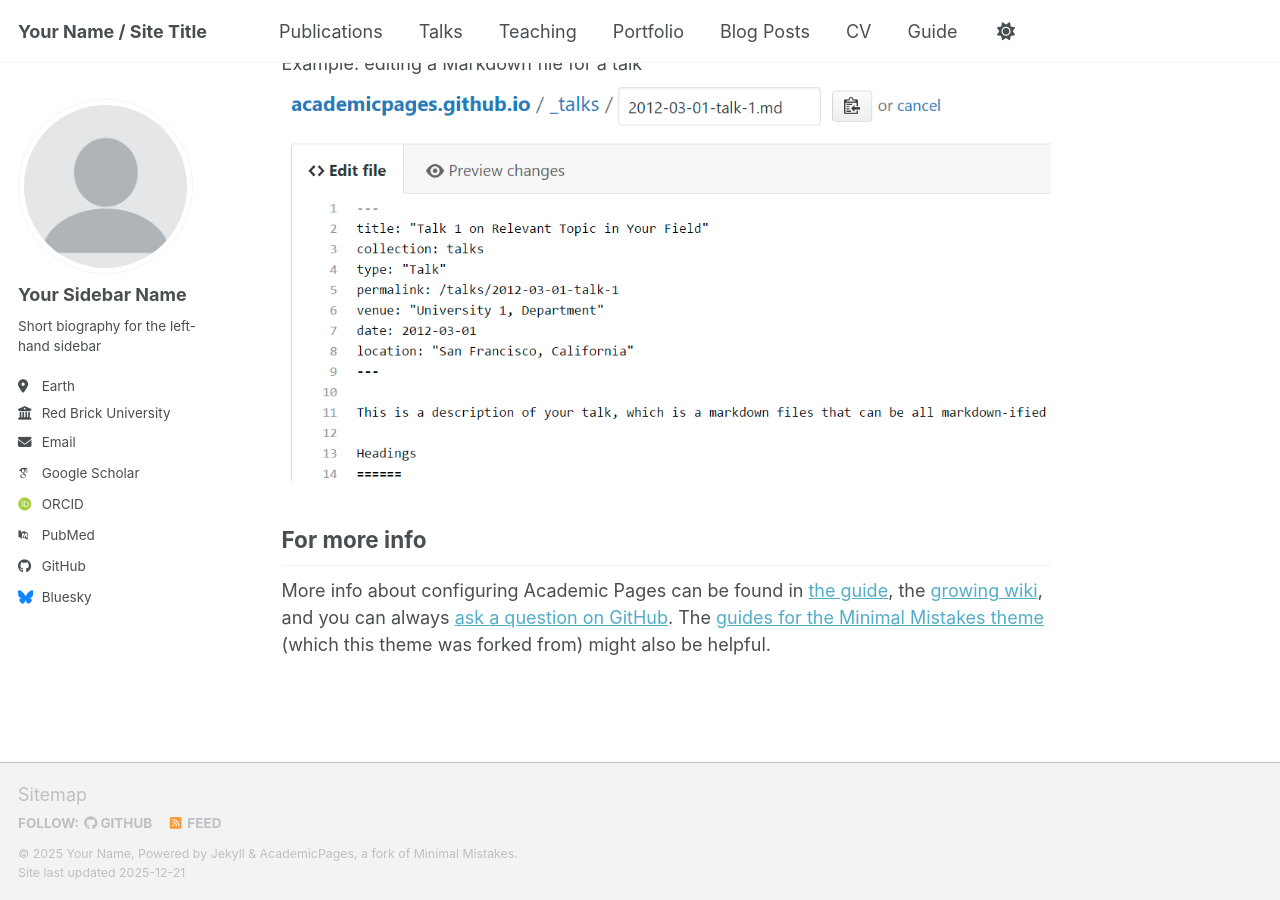
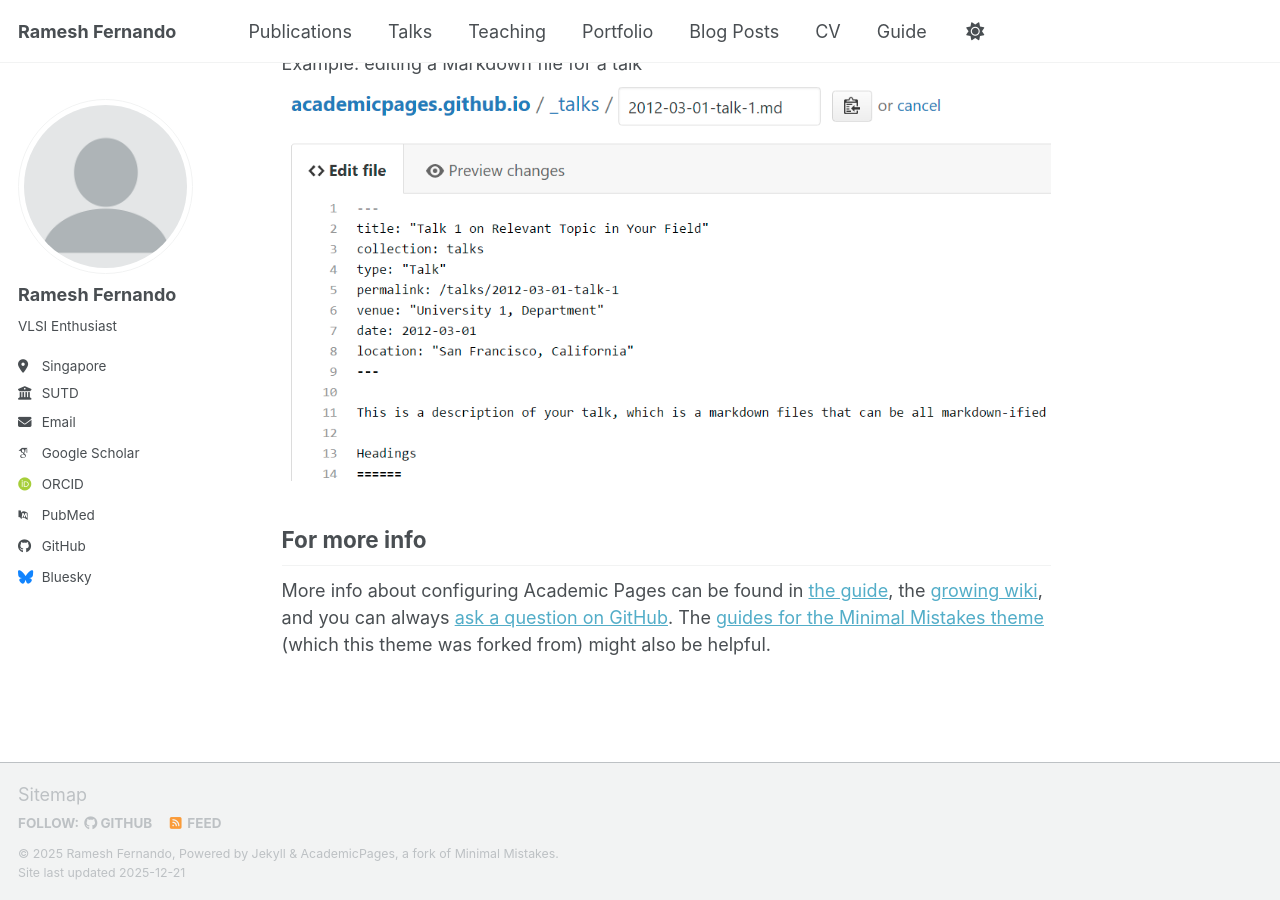
Before and after one commit to rameshfernando9239/rameshfernando9239.github.io, a Jekyll site: the page built from _pages/about.md, in a window 1280 px wide and 900 px high, scrolled down 2718 px. Built offline with Jekyll 4.4.1, drawn with Linux system fonts in a browser that asks for light colours; some web fonts are replaced; a script bundle is joined from its source files by our own code; library files that are not in the unit come from our copies.

Commit message:
Updating the sidebar contents

```diff
--- a/_config.yml
+++ b/_config.yml
@@ -9,10 +9,10 @@
 # Basic Site Settings
 locale                   : "en-US"
 site_theme               : "default" # Currently available options are "default", "air"
-title                    : "Your Name / Site Title"
+title                    : "Ramesh Fernando"
 title_separator          : "-"
-name                     : &name "Your Name"
-description              : &description "Your Name's academic portfolio"   # Update this with a general description of your site, this is the default if not overridden by a page
+name                     : &name "Ramesh Fernando"
+description              : &description "Ramesh Fernando's academic portfolio"   # Update this with a general description of your site, this is the default if not overridden by a page
 url                      : https://academicpages.github.io # The base hostname & protocol for your site e.g. "https://[your GitHub username].github.io",
                                                            # or if you already have some other page hosted on Github then use "https://[your GitHub username].github.io/[Your Repo Name]"
 baseurl                  : "" # the subpath of your site, e.g. "/blog"
@@ -24,13 +24,13 @@ repository               : "academicpages/academicpages.github.io"
 author:
   # Biographic information
   avatar           : "profile.png"
-  name             : "Your Sidebar Name"
+  name             : "Ramesh Fernando"
   pronouns         : # example: "she/her"
-  bio              : "Short biography for the left-hand sidebar"
-  location         : "Earth"
-  employer         : "Red Brick University"
+  bio              : "VLSI Enthusiast"
+  location         : "Singapore"
+  employer         : "SUTD"
   uri              : # URL
-  email            : "none@example.org"
+  email            : "ramesh.fernando9239@gmail.com"
 
   # Academic websites
   academia         : # URL
```
